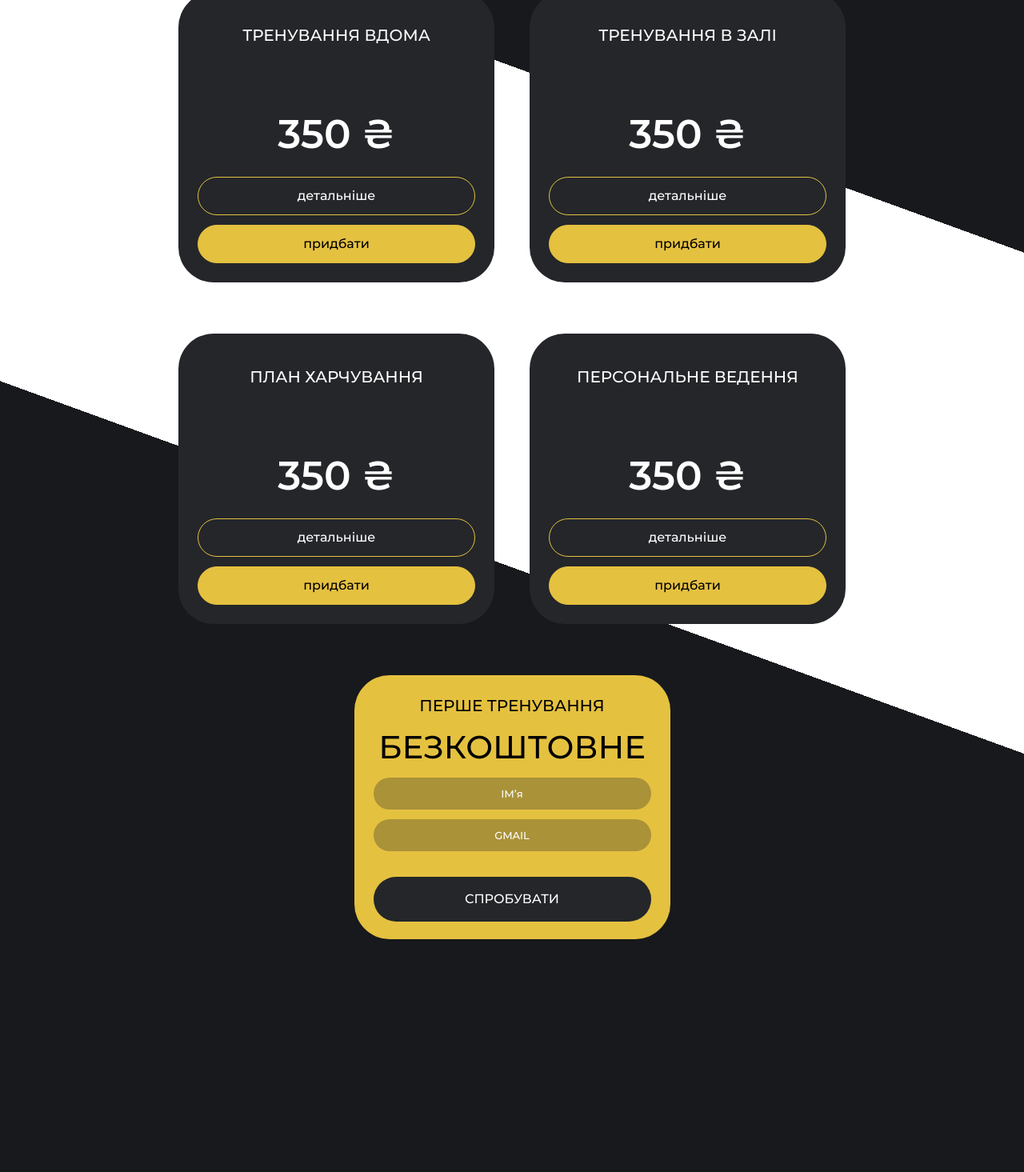
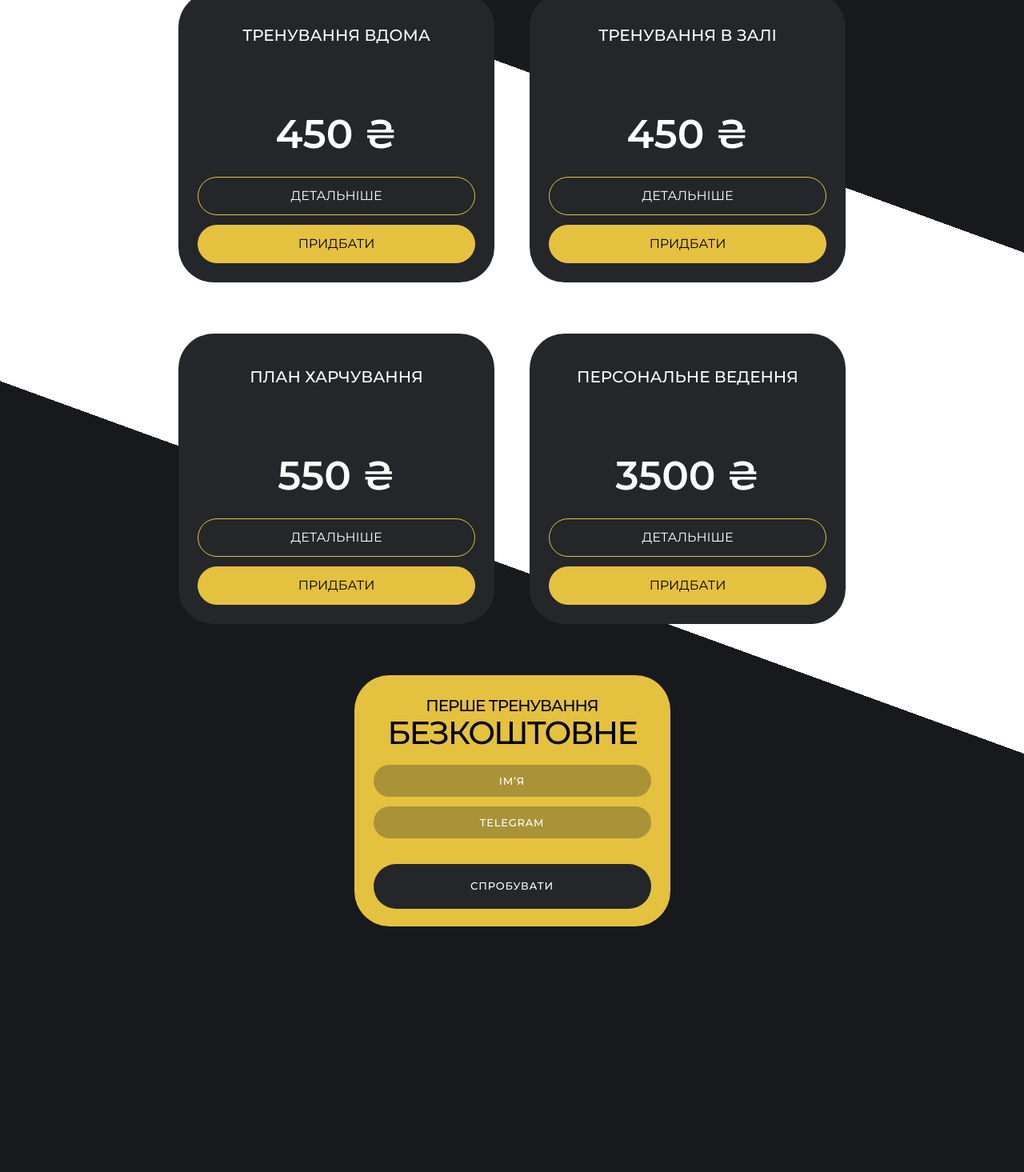
Before and after one commit to iamandreydudkin-commits/fiver-heleveria, a Vue app: page / in a window 1280 px wide. Shown: the part 2600-4065 px from the top of the page at 80% size. Built offline with nearby package versions, Linux system fonts and the light colour scheme.

Commit message:
Some fixes

```diff
--- a/src/App.vue
+++ b/src/App.vue
@@ -220,7 +220,7 @@ import { Carousel, Slide, Pagination, Navigation } from "vue3-carousel";
           <div class="pricing_card">
             <div class="heading">ТРЕНУВАННЯ ВДОМА</div>
             <div class="wrapper">
-              <div class="price">350 ₴</div>
+              <div class="price">450 ₴</div>
               <button>детальніше</button>
               <button class="yellow">придбати</button>
             </div>
@@ -228,7 +228,7 @@ import { Carousel, Slide, Pagination, Navigation } from "vue3-carousel";
           <div class="pricing_card">
             <div class="heading">ТРЕНУВАННЯ В ЗАЛІ</div>
             <div class="wrapper">
-              <div class="price">350 ₴</div>
+              <div class="price">450 ₴</div>
               <button>детальніше</button>
               <button class="yellow">придбати</button>
             </div>
@@ -240,7 +240,7 @@ import { Carousel, Slide, Pagination, Navigation } from "vue3-carousel";
           <div class="pricing_card">
             <div class="heading">ПЛАН ХАРЧУВАННЯ</div>
             <div class="wrapper">
-              <div class="price">350 ₴</div>
+              <div class="price">550 ₴</div>
               <button>детальніше</button>
               <button class="yellow">придбати</button>
             </div>
@@ -248,33 +248,37 @@ import { Carousel, Slide, Pagination, Navigation } from "vue3-carousel";
           <div class="pricing_card">
             <div class="heading">ПЕРСОНАЛЬНЕ ВЕДЕННЯ</div>
             <div class="wrapper">
-              <div class="price">350 ₴</div>
+              <div class="price">3500 ₴</div>
               <button>детальніше</button>
               <button class="yellow">придбати</button>
             </div>
           </div>
         </div>
         <div
-          class="mx-auto w-[238px] h-[180px] md:w-[395px] md:h-[330px] text-center rounded-[44px] bg-[#E5C140] p-3 md:p-6"
+          class="mx-auto w-[238px] h-[180px] md:w-[395px] md:h-[314px] text-center rounded-[44px] bg-[#E5C140] p-3 md:p-6"
         >
-          <div class="md:mb-2 text-[10px] md:text-xl font-medium">
+          <div
+            class="md:mb-0 text-[10px] md:text-xl tracking-tighter leading-[0px] font-medium"
+          >
             ПЕРШЕ ТРЕНУВАННЯ
           </div>
-          <div class="md:mb-2 text-[25px] md:text-[40px] font-medium">
+          <div
+            class="md:mb-5 text-[25px] md:text-[40px] tracking-[-2px] leading-10 font-medium"
+          >
             БЕЗКОШТОВНЕ
           </div>
           <input
-            class="mb-1 placeholder:text-white text-[13px] text-center text-white md:mb-3 w-full bg-[#24262A4D] rounded-full h-6 md:h-10"
+            class="mb-3 md:mb-3 placeholder:text-white text-[13px] tracking-[0.78px] font-medium text-center text-white w-full bg-[#24262A4D] rounded-full h-6 md:h-10 uppercase"
             placeholder="ІМ’я"
             type="text"
           />
           <input
-            class="mb-4 placeholder:text-white text-[13px] text-center text-white md:mb-8 w-full bg-[#24262A4D] rounded-full h-6 md:h-10"
-            placeholder="GMAIL"
+            class="mb-4 md:mb-8 placeholder:text-white text-[13px] tracking-[0.78px] font-medium text-center text-white w-full bg-[#24262A4D] rounded-full h-6 md:h-10 uppercase"
+            placeholder="TELEGRAM"
             type="text"
           />
           <button
-            class="w-full text-[10px] md:text-base h-8 md:h-14 text-white bg-[#24262A] rounded-full"
+            class="w-full text-[10px] md:text-[13px] tracking-[0.78px] font-medium h-[56px] md:h-14 text-white bg-[#24262A] rounded-full"
           >
             СПРОБУВАТИ
           </button>
@@ -324,9 +328,7 @@ import { Carousel, Slide, Pagination, Navigation } from "vue3-carousel";
       <img class="w-[50%]" src="/story_1_1.png" alt="" />
       <img class="w-[50%]" src="/story_2_1.png" alt="" />
     </div>
-    <div class="text-[15px] font-medium text-center text-white">
-      РЕЗУЛЬТАТИ КЛІЄНТІВ
-    </div>
+
     <Carousel
       class="mb-28 block md:hidden"
       :items-to-show="1"
@@ -342,12 +344,15 @@ import { Carousel, Slide, Pagination, Navigation } from "vue3-carousel";
         <pagination />
       </template>
     </Carousel>
-    <div class="mb-7 text-xl text-white text-center">
+    <!-- <div class="text-[15px] font-medium text-center text-white">
+      РЕЗУЛЬТАТИ КЛІЄНТІВ
+    </div> -->
+    <div class="mb-7 md:w-1/2 mx-auto text-xl text-white uppercase text-center">
       МИ ПРОДУМАЛИ все до дрібних ДЕТАЛЕЙ, щоб ваші ЗАЙНЯТТЯ приносили не тільки
       результат, але й задоволення
     </div>
     <button
-      class="mb-44 block w-full max-w-[340px] mx-auto h-12 bg-white text-black rounded-full"
+      class="mb-44 text-[13px] font-medium uppercase block w-full max-w-[340px] mx-auto h-[56px] bg-white text-black rounded-full"
     >
       стати клієнтом</button
     >.
@@ -361,7 +366,7 @@ import { Carousel, Slide, Pagination, Navigation } from "vue3-carousel";
 #benifits {
 }
 .benifit {
-  @apply h-[380px] md:w-1/3 px-6 relative rounded-[44px] bg-white flex flex-col items-center;
+  @apply h-[380px] md:w-[336px] px-6 relative rounded-[44px] bg-white flex flex-col items-center;
   > .img_wrapper {
     @apply relative h-[50%] w-full mb-4;
     > img {
@@ -372,7 +377,7 @@ import { Carousel, Slide, Pagination, Navigation } from "vue3-carousel";
     @apply text-[#18191C] mb-2 text-xl  font-bold;
   }
   .desc {
-    @apply text-[#18191C] text-[13px] leading-4;
+    @apply lowercase text-[#18191C] text-[13px] leading-4 tracking-wider;
   }
 }
 .pricing_card {
@@ -388,7 +393,7 @@ import { Carousel, Slide, Pagination, Navigation } from "vue3-carousel";
     }
     > button {
       @apply w-full h-8 md:h-12 text-white border rounded-full border-[#E5C140];
-      @apply flex justify-center items-center;
+      @apply uppercase flex justify-center items-center;
     }
     > .yellow {
       @apply mt-3 text-black bg-[#E5C140];
@@ -415,10 +420,10 @@ import { Carousel, Slide, Pagination, Navigation } from "vue3-carousel";
       }
     }
     > .desc {
-      @apply mb-11 text-[13px] font-[300];
+      @apply mb-11 text-[13px]  font-light leading-4 tracking-wider normal-case;
     }
     > .username {
-      @apply text-center mb-3 text-[13px] font-[300];
+      @apply text-center mb-3 text-[13px] font-light normal-case;
     }
   }
 }
--- a/src/assets/fonts.css
+++ b/src/assets/fonts.css
@@ -1,6 +1,13 @@
 @layer base {
   @font-face {
-    font-family: "Inter";
+    font-family: "Montserrat";
+    font-style: normal;
+    font-weight: 300;
+    font-display: swap;
+    src: url("./fonts/Montserrat-Light.ttf");
+  }
+  @font-face {
+    font-family: "Montserrat";
     font-style: normal;
     font-weight: 400;
     font-display: swap;
```
